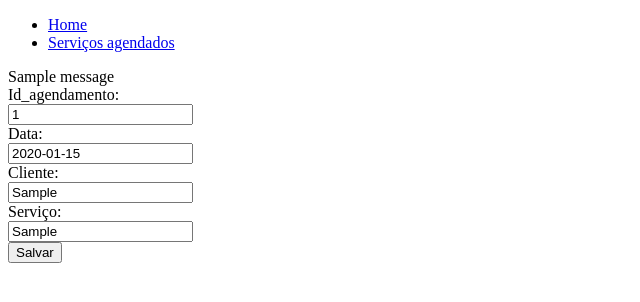
After one commit to Joao1berto/Flask, a Flask app: page /agendamento/edita/1 in a window 1280 px wide. The commit adds this page. Shown: the top 302 px of the page, without its empty margins (0-640 px from the left). Run offline with Flask 3, Linux system fonts and the light colour scheme; tables that the repository leaves empty hold one stand-in row (values such as "Sample post"); one stand-in notice (Sample message) is shown.

Commit message:
modified:   __pycache__/app.cpython-310.pyc 	modified:   __pycache__/database.cpython-310.pyc 	modified:   __pycache__/models.cpython-310.pyc 	modified:   app.py 	modified:   migrations/__pycache__/env.cpython-310.pyc 	renamed:    migrations/versions/455ff8f57080_create_table_usuario.py -> "migrations/versions/2efac017c011_lil\303\263.py" 	new file:   "migrations/versions/__pycache__/2efac017c011_lil\303\263.cpython-310.pyc" 	deleted:    migrations/versions/__pycache__/455ff8f57080_create_table_usuario.cpython-310.pyc 	modified:   models.py 	modified:   static/css/estilo.css 	new file:   static/img/claro.jpeg 	deleted:    static/img/spider.png 	new file:   templates/agendamento_add.html 	new file:   templates/agendamento_edita.html     new file:   templates/agendamento_lista.html     deleted:    templates/aula.html 	modified:   templates/base.html 	deleted:    templates/dados.html 	deleted:    templates/form.html 	modified:   templates/index.html 	deleted:    templates/usuario_add.html 	deleted:    templates/usuario_edita.html 	deleted:    templates/usuario_lista.html

```diff
--- a/app.py
+++ b/app.py
@@ -25,7 +25,7 @@
 from flask import Flask, render_template, request, flash, redirect
 from database import db
 from flask_migrate import Migrate
-from models import Usuario
+from models import Agendamento
 
 app = Flask(__name__)
 app.config['SECRET_KEY'] = 'JHEXDY'
@@ -48,73 +48,66 @@ def aula(nome = 'Maria', curso = 'Informáica', ano = 1):
     dados = {'nome': nome, 'curso': curso, 'ano': ano}
     return render_template('aula.html', dados_html=dados)
 
-@app.route('/form')
-def form():
-    return render_template('form.html')
+@app.route('/agendamento')
+def agendamento():
+    u = Agendamento.query.all()
+    return render_template('agendamento_lista.html', dados = u)
 
-@app.route('/dados', methods=['POST'])
-def dados():
-    dados = request.form
-    return render_template('dados.html', dados = dados)
+@app.route('/agendamento/add')
+def agendamento_add():
+    return render_template('agendamento_add.html')
 
-@app.route('/usuario')
-def usuario():
-    u = Usuario.query.all()
-    return render_template('usuario_lista.html', dados = u)
-
-@app.route('/usuario/add')
-def usuario_add():
-    return render_template('usuario_add.html')
-
-@app.route('/usuario/save', methods=['POST'])
-def usuario_save():
-    nome = request.form.get('nome')
-    email = request.form.get('email')
-    idade = request.form.get('idade')
-    if nome and email and idade:
-        usuario = Usuario(nome, email, idade)
-        db.session.add(usuario)
+@app.route('/agendamento/save', methods=['POST'])
+def agendamento_save():
+    id = request.form.get('id')
+    data = request.form.get('data')
+    cliente = request.form.get('cliente')
+    servico = request.form.get('servico')
+    if data and cliente and servico:
+        agendamento = Agendamento(data, cliente, servico)
+        db.session.add(agendamento)
         db.session.commit()
-        flash('Usuário cadastrado com sucesso!!!')
-        return redirect('/usuario')
+        flash('Agendamento cadastrado com sucesso!!!')
+        return redirect('/agendamento')
     else:
         flash('Preencha todos os campos!!!')
-        return redirect('/usuario/add')
+        return redirect('/agendamento/add')
 
-@app.route('/usuario/remove/<int:id>')
-def usuario_remove(id):
+@app.route('/agendamento/remove/<int:id>')
+def agendamento_remove(id):
     if id > 0:
-        usuario = Usuario.query.get(id)
-        db.session.delete(usuario)
+        agendamento = Agendamento.query.get(id)
+        db.session.delete(agendamento)
         db.session.commit()
-        flash('Usuário removido com sucesso!!!')
-        return redirect('/usuario')
+        flash('Agendamento removido com sucesso!!!')
+        return redirect('/agendamento')
     else:
         flash('Caminho incorreto!!!')
-        return redirect('/usuario')
+        return redirect('/agendamento')
 
-@app.route('/usuario/edita/<int:id>')
-def usuario_edita(id):
-    usuario = Usuario.query.get(id)
-    return render_template('usuario_edita.html', dados = usuario)
+@app.route('/agendamento/edita/<int:id>')
+def agendamento_edita(id):
+    agendamento = Agendamento.query.get(id)
+    return render_template('agendamento_edita.html', dados = agendamento)
 
-@app.route('/usuario/editsave', methods=['POST'])
-def usuario_editasave():
+@app.route('/agendamento/editsave', methods=['POST'])
+def agendamento_editasave():
     id = request.form.get('id')
-    nome = request.form.get('nome')
-    email = request.form.get('email')
-    idade = request.form.get('idade')
-    if id and nome and email and idade:
-        usuario = Usuario.query.get(id)
-        usuario.nome = nome
-        usuario.email = email
-        usuario.idade = idade
+    data = request.form.get('data')
+    cliente = request.form.get('cliente')
+    servico = request.form.get('servico')
+    if id and data and cliente and servico:
+        agendamento = Agendamento.query.get(id)
+        agendamento.id = id
+        agendamento.data = data
+        agendamento.cliente = cliente
+        agendamento.servico = servico
         db.session.commit()
         flash('Dados atualizados com sucesso!!!')
-        return redirect('/usuario')
+        return redirect('/agendamento')
     else:
         flash('Faltando dados!!!')
-        return redirect('/usuario')
+        return redirect('/agendamento')
 
 if __name__ == '__main__':
     app.run()
--- a/static/css/estilo.css
+++ b/static/css/estilo.css
@@ -3,6 +3,7 @@ a, input {
 }
 
 img {
+    alingn center
     width: 500px;
 }
 
--- /dev/null
+++ b/templates/agendamento_edita.html
@@ -0,0 +1,23 @@
+{% extends "base.html" %}
+
+{% block conteudo %}
+    {% set mensagens = get_flashed_messages() %}
+    {% if mensagens %}
+        {% for msg in mensagens %}
+            {{ msg }}
+        {% endfor %}
+    {% endif %}
+    <form action="/agendamento/editsave" method="post">
+        <input type="hidden" name="id" value="{{dados.id}}">
+        <label for="id_agendamento">Id_agendamento:</label>
+        <input type="text" name="id_agendamento" id="id_agendamento" value="{{dados.id_agendamento}}">
+        <label for="data">Data:</label>
+        <input type="data" name="data" id="data" value="{{dados.data}}">
+        <label for="cliente">Cliente:</label>
+        <input type="text" name="cliente" id="cliente" value="{{dados.cliente}}">
+        <label for="servico">Serviço:</label>
+        <input type="text" name="servico" id="servico" value="{{dados.servico}}">
+        <button type="submit">Salvar</button>
+    </form>
+
+{% endblock %}
--- a/templates/base.html
+++ b/templates/base.html
@@ -13,10 +13,7 @@
                 <a href="/">Home</a>
             </li>
             <li>
-                <a href="/form">Formulário</a>
-            </li>
-            <li>
-                <a href="/usuario">Usuário</a>
+                <a href="/agendamento">Serviços agendados</a>
             </li>
         </ul>
     </nav>
--- a/templates/index.html
+++ b/templates/index.html
@@ -1,7 +1,6 @@
 {% extends "base.html" %}
 
 {% block conteudo %}
-    Arquivo index da aula web
-    <a href="/aula/Joao">Aula</a>
-    <img src="{{url_for('static', filename = 'img/spider.png')}}" alt="index">
+    Área de servisos da Claro!
+    <img src="{{url_for('static', filename = 'img/claro.jpeg')}}" alt="index">
 {% endblock %}
```
Also changed, not shown: migrations/versions/2efac017c011_liló.py (renamed from migrations/versions/455ff8f57080_create_table_usuario.py, +9 -9 lines), models.py (+10 -10 lines), templates/agendamento_add.html (added, +22 -0 lines), templates/agendamento_lista.html (added, +34 -0 lines), templates/aula.html (deleted, +0 -9 lines), templates/dados.html (deleted, +0 -23 lines), templates/form.html (deleted, +0 -21 lines), templates/usuario_add.html (deleted, +0 -20 lines), templates/usuario_edita.html (deleted, +0 -21 lines), templates/usuario_lista.html (deleted, +0 -34 lines), static/img/claro.jpeg (added), static/img/spider.png (deleted).
